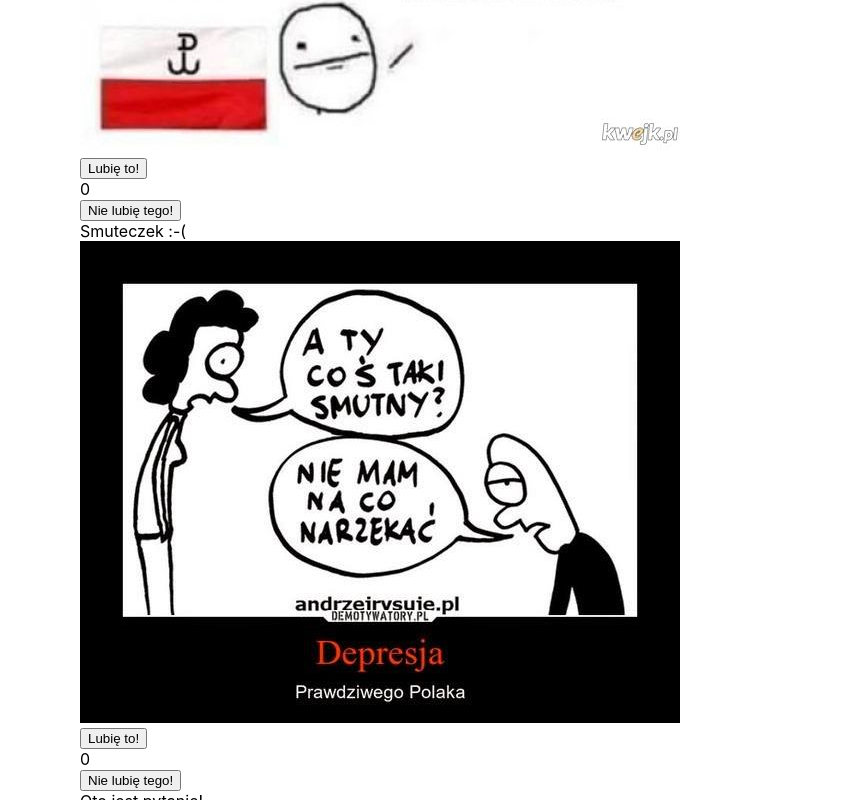
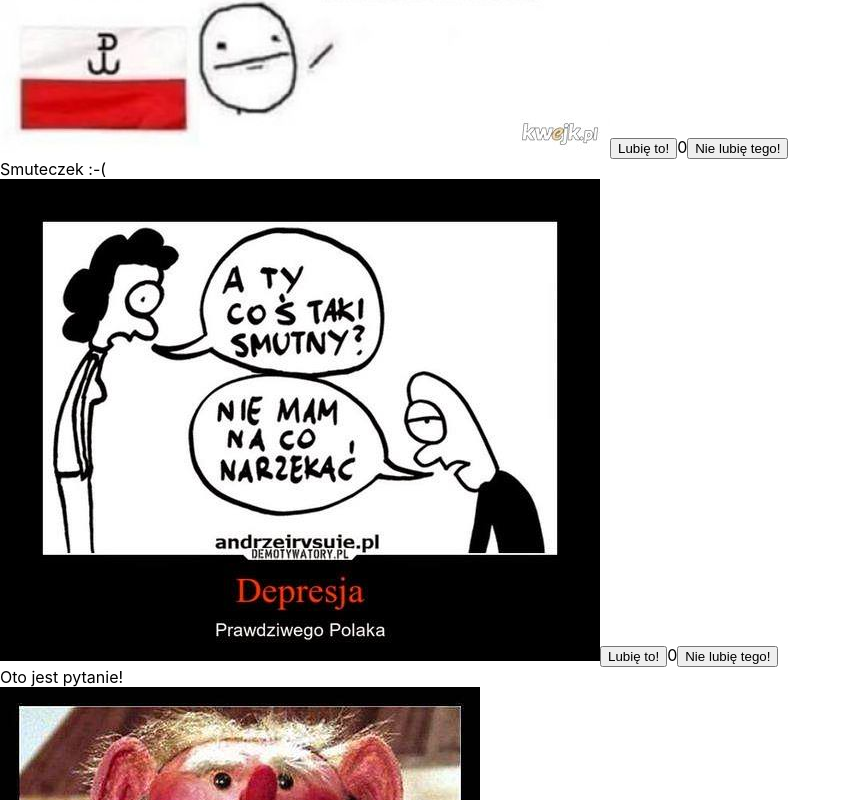
Before and after one commit to izaozga/MemApp, a React (Create React App) app in the folder mems-app/: page /Memy in a window 1280 px wide. Shown: the part 1120-1920 px from the top of the page, without its empty margins (0-851 px from the left). Built offline with nearby package versions, Linux system fonts and the light colour scheme.

Commit message:
Button clicked works

```diff
--- a/mems-app/src/components/MemList.js
+++ b/mems-app/src/components/MemList.js
@@ -13,12 +13,17 @@ import WomanAndClass from "../Gallery/WomanAndClass.jpg";
 
 
 class MemList extends React.Component {
-    constructor(props) {
-        super(props);
-
+    clickedLike() {
+        console.log("Polubiono")
     }
 
+    clickedUnlike() {
+        console.log("Odebrano głos")
+    }
+
+
     state = {
+
 
 
         elements: [
@@ -49,7 +54,7 @@ class MemList extends React.Component {
             {
                 title: "Do przemyślenia!",
                 img: <img alt="Lista ważnych rzeczy, które są za darmo" src={TheBestThings} />,
-                votes: 0
+                votes: 0,
 
             },
             {
@@ -58,35 +63,47 @@ class MemList extends React.Component {
                 votes: 0
             },
 
-        ]
+
+        ],
 
     }
 
+    render() {
 
-    render() {
+
+
+
         const photoMems = this.state.elements.map(e => {
+
+
             return (
-                <ul key={e.title}>
+
+                <div key={e.title}>
                     <div>{e.title}</div>
-                    <div>{e.img} </div>
+                    {e.img}
 
-                    <div>
-                        <div><button>Lubię to!</button></div>
-                        <div>{e.votes}</div>
-                        <div><button>Nie lubię tego!</button></div>
+
+                        <button onClick={this.clickedLike}>Lubię to!</button>
+                        {e.votes}
+                        <button onClick={this.clickedUnlike}>Nie lubię tego!</button>
                     </div>
-                </ul>
+
+
+
+
+
             )
         })
 
+
+
         return (
-            <ul>
+            <div>
                 {photoMems}
 
-            </ul>
+            </div>
         )
     }
-
 }
 
 
```
